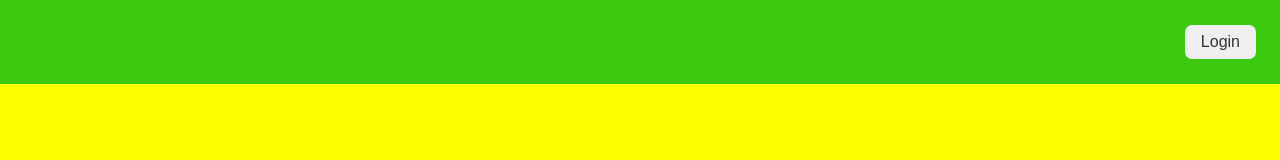
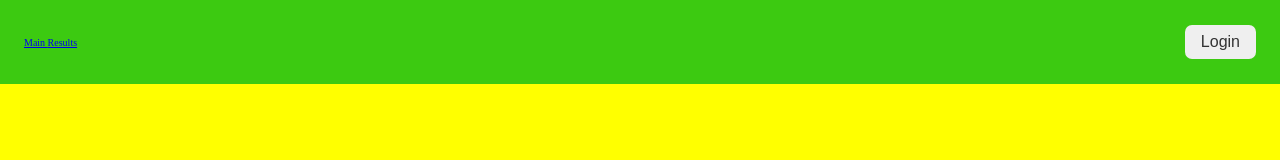
Before and after one commit to RinalinDS/sportsleagueapp, a React (Create React App) app: page / in a window 1280 px wide. Shown: the top 160 px of the page. Built offline with nearby package versions, Linux system fonts and the light colour scheme.

Commit message:
refactor: adding nav

```diff
--- a/src/components/Header/Header.module.scss
+++ b/src/components/Header/Header.module.scss
@@ -7,7 +7,7 @@
 .header {
     min-height: 8.4rem;
     background-color: $secondaryBgColor;
-    @include flex(flex-end, center, 0);
+    @include flex(space-between, center, 0);
 
     padding: 1.2rem 2.4rem;
 
--- a/src/components/Header/Header.tsx
+++ b/src/components/Header/Header.tsx
@@ -1,15 +1,13 @@
-import { FC, useState } from 'react'
+import { FC } from 'react'
+import { Link } from 'react-router-dom'
+import { Path } from '../../enum/Path'
 import { useAppDispatch } from '../../hooks/useAppDispatch'
 import { useAppSelector } from '../../hooks/useAppSelector'
-import { RootStateType } from '../../store'
 import { setIsLoggedIn } from '../../store/auth-reducer'
 import styles from './Header.module.scss'
 
-interface HeaderPropsType {
 
-}
-
-export const Header: FC<HeaderPropsType> = () => {
+export const Header: FC = () => {
     const isLoggedIn = useAppSelector<boolean>(state => state.auth.isLoggedIn)
     const dispatch = useAppDispatch()
     const onClickHandler = () => {
@@ -18,6 +16,11 @@ export const Header: FC<HeaderPropsType> = () => {
 
     return (
         <header className={styles.header}>
+            <nav>
+                <Link to={Path.Main} > Main </Link>
+                <Link to={Path.Results}> Results </Link>
+
+            </nav>
             <button
                 className={styles.button}
                 onClick={onClickHandler}
```
